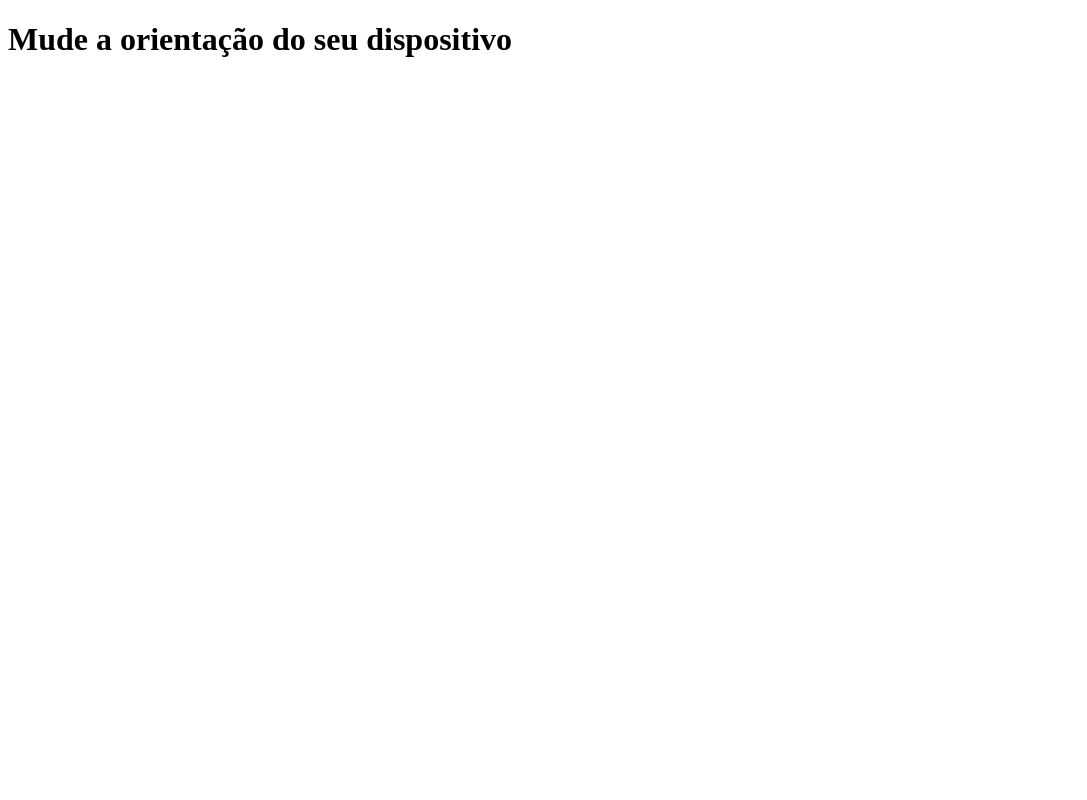
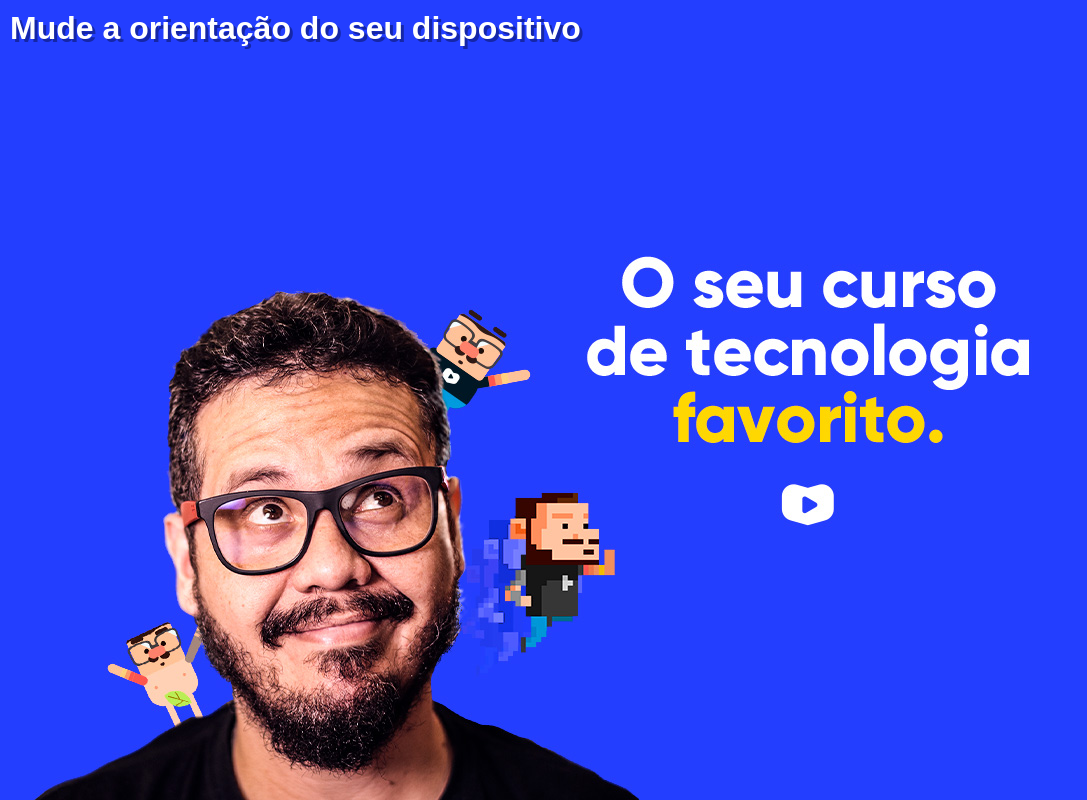
Before and after one commit to milenapolicarpo/html-css, a plain HTML site: page exercicios/exe030/imagens/mq002/index.html in a window 1280 px wide. Shown: the whole page, without its empty margins (0-1087 px from the left). Drawn offline with Linux system fonts and the light colour scheme.

Commit message:
ex002 mq

```diff
--- a/exercicios/exe030/imagens/mq002/estilos/paisagem.css
+++ b/exercicios/exe030/imagens/mq002/estilos/paisagem.css
@@ -1,3 +1,8 @@
 @charset "UTF-8";
 
 /*Aparelho deitado (landscape)*/
+
+body {
+    background-image: url(../imagens/cev-landscape.jpg);
+    background-position: left bottom;
+}
--- a/exercicios/exe030/imagens/mq002/estilos/retrato.css
+++ b/exercicios/exe030/imagens/mq002/estilos/retrato.css
@@ -1,3 +1,8 @@
 @charset "UTF-8";
 
 /*Aparelho em pé*/
+
+body {
+    background-image: url(../imagens/cev-portrait.jpg);
+    background-position: center bottom;
+}
--- a/exercicios/exe030/imagens/mq002/estilos/style.css
+++ b/exercicios/exe030/imagens/mq002/estilos/style.css
@@ -1,3 +1,23 @@
 @charset "UTF-8";
 
 /*Configurações gerais*/
+
+* {
+    margin: 0px;
+    padding: 0px;
+    font-family: Arial, Helvetica, sans-serif;
+}
+
+html, body {
+    width: 100vw;
+    height: 100vh;
+    background-color: #233eff;
+    background-size: contain;
+    background-repeat: no-repeat;
+}
+
+h1 {
+    color: white;
+    text-shadow: 3px 3px 0px #1526a7;
+    padding: 10px;
+}
```
Also changed, not shown: exercicios/exe030/imagens/mq002/index.html (+2 -2 lines).
